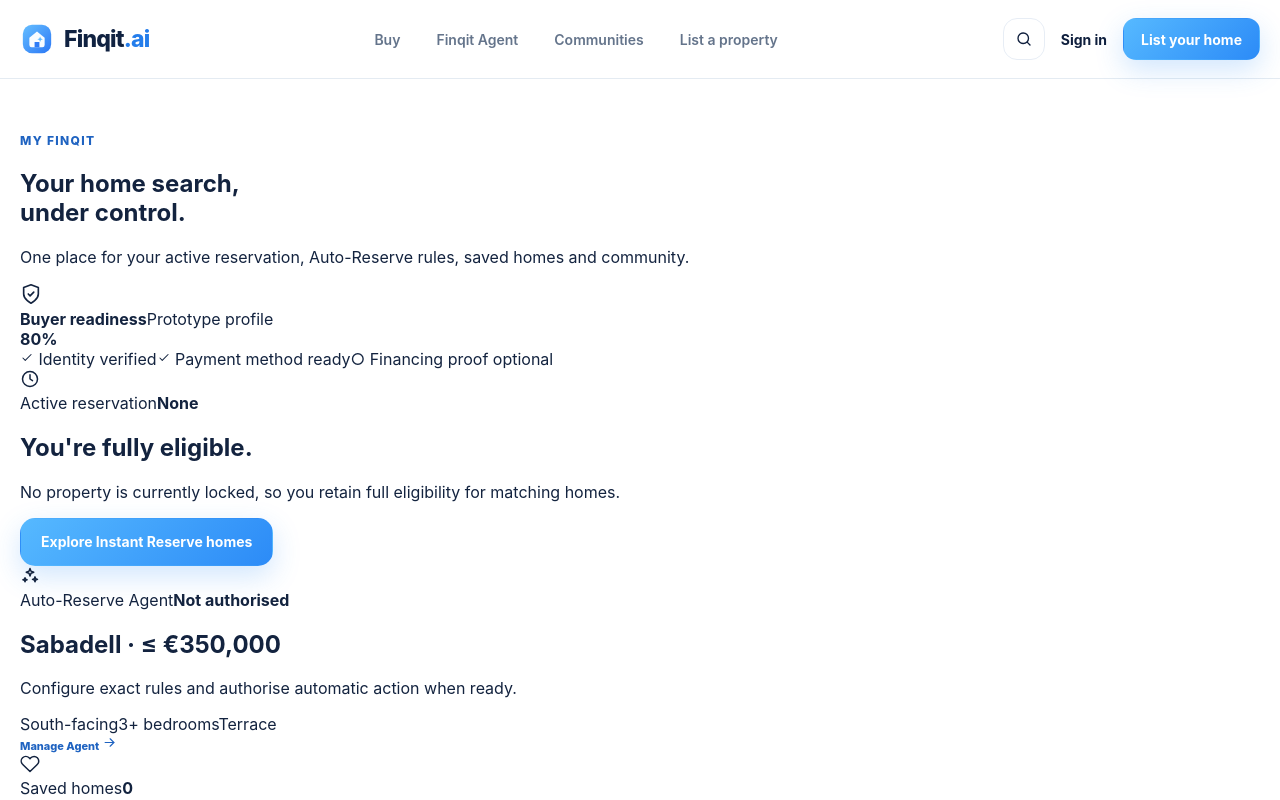
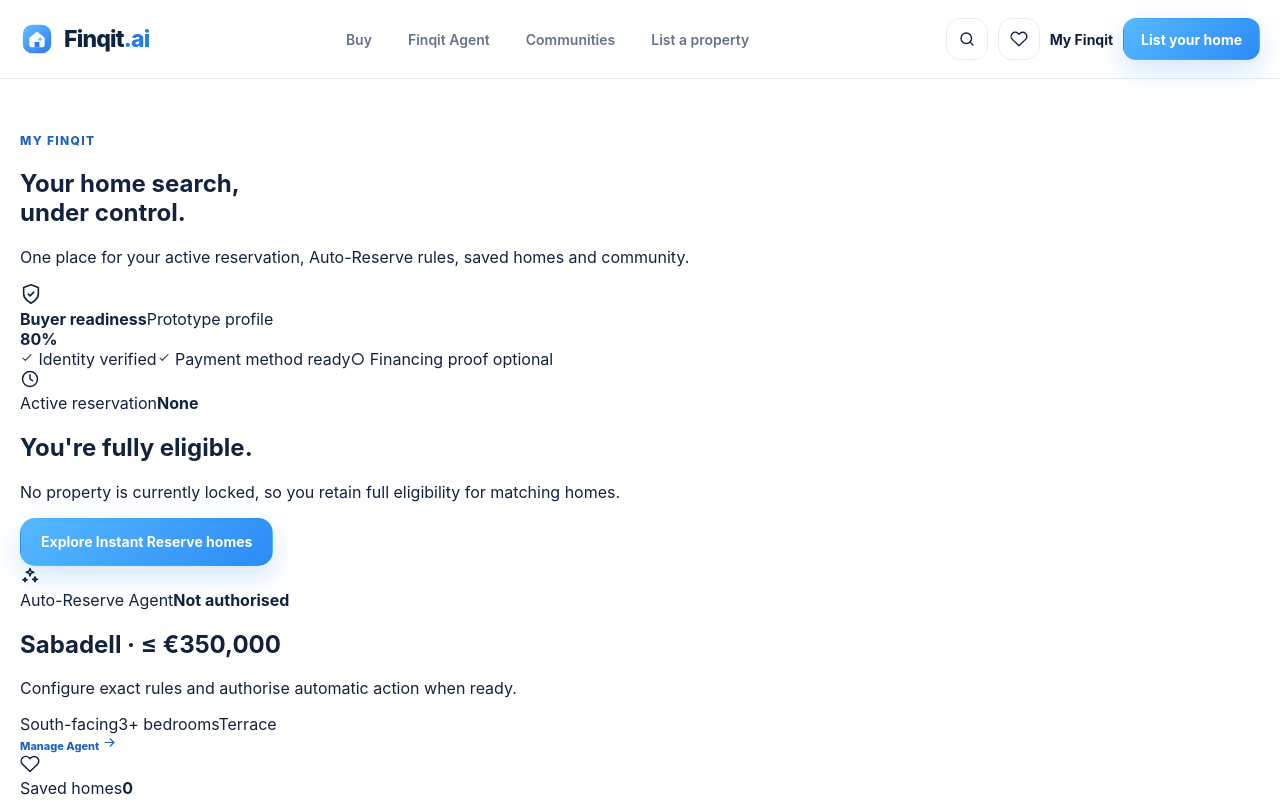
Before and after one commit to gemhunter2026/finqit, a Next.js app: page /my in a window 1280 px wide. Shown: the top 800 px of the page. Built offline with nearby package versions, Linux system fonts and the light colour scheme.

Commit message:
Connect header to saved homes and My Finqit

```diff
--- a/components/Header.tsx
+++ b/components/Header.tsx
@@ -4,7 +4,7 @@ import Link from "next/link";
 import { usePathname } from "next/navigation";
 import { useState } from "react";
 import { Logo } from "@/components/Logo";
-import { MenuIcon, SearchIcon, XIcon } from "@/components/icons";
+import { HeartIcon, MenuIcon, SearchIcon, XIcon } from "@/components/icons";
 
 const nav = [
   ["Buy", "/explore"],
@@ -26,13 +26,16 @@ export function Header() {
         </nav>
         <div className="header-actions">
           {pathname !== "/" && <Link className="icon-button desktop-only" href="/explore" aria-label="Search homes"><SearchIcon size={18}/></Link>}
-          <button className="text-button desktop-only" type="button">Sign in</button>
+          <Link className="icon-button desktop-only" href="/saved" aria-label="Saved homes"><HeartIcon size={18}/></Link>
+          <Link className={`text-button desktop-only ${pathname.startsWith("/my") ? "active" : ""}`} href="/my">My Finqit</Link>
           <Link className="button button-primary button-sm desktop-only" href="/list-property">List your home</Link>
           <button className="icon-button mobile-menu-button" onClick={() => setOpen(!open)} aria-label="Toggle navigation" aria-expanded={open}>{open ? <XIcon /> : <MenuIcon />}</button>
         </div>
       </div>
       {open && <div className="mobile-nav mkt-shell">
         {nav.map(([label, href]) => <Link href={href} key={href} onClick={() => setOpen(false)}>{label}</Link>)}
+        <Link href="/saved" onClick={() => setOpen(false)}>Saved homes</Link>
+        <Link href="/my" onClick={() => setOpen(false)}>My Finqit</Link>
         <div className="mobile-nav-actions"><Link className="button button-secondary" href="/explore" onClick={() => setOpen(false)}>Find a home</Link><Link className="button button-primary" href="/list-property" onClick={() => setOpen(false)}>List a property</Link></div>
       </div>}
     </header>
```
